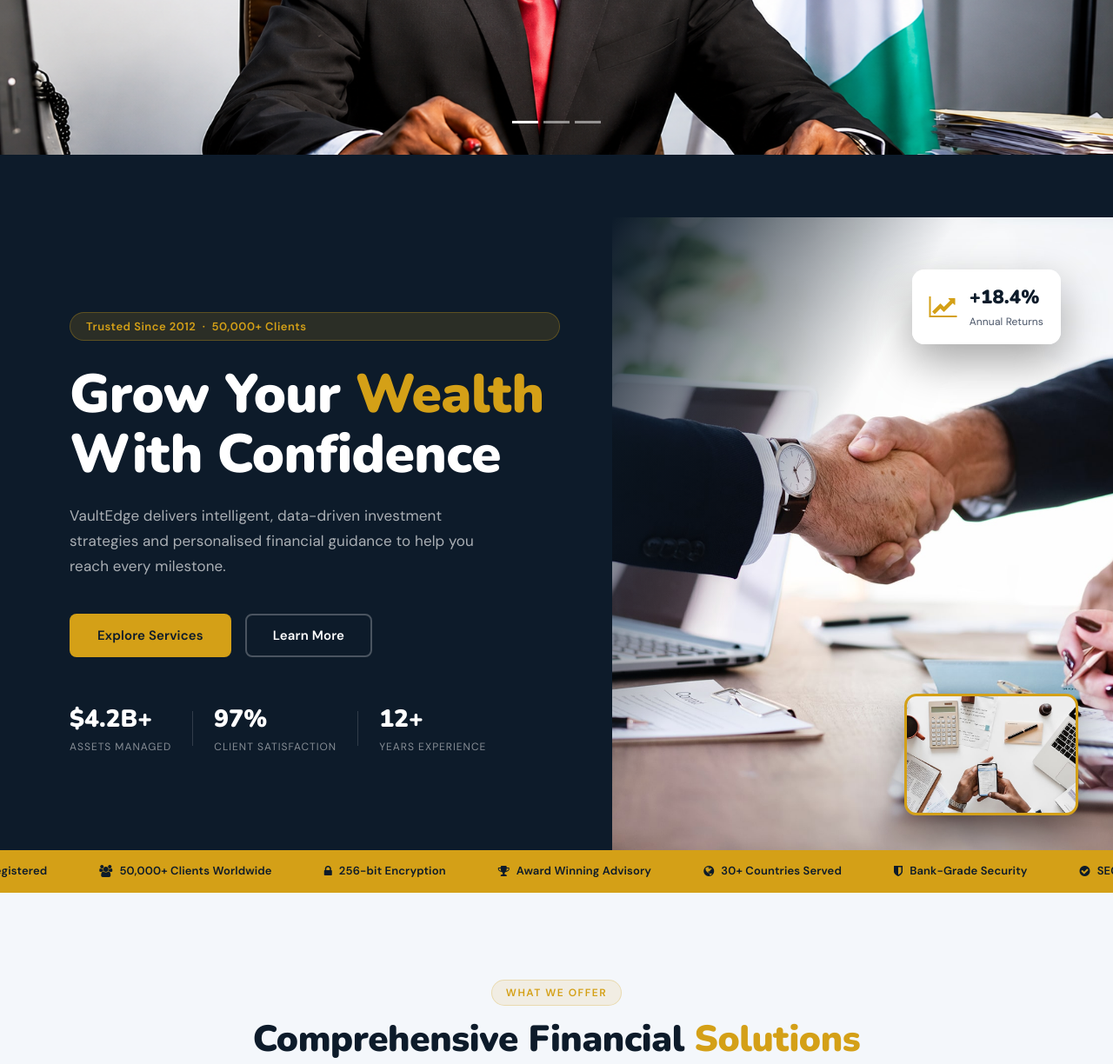
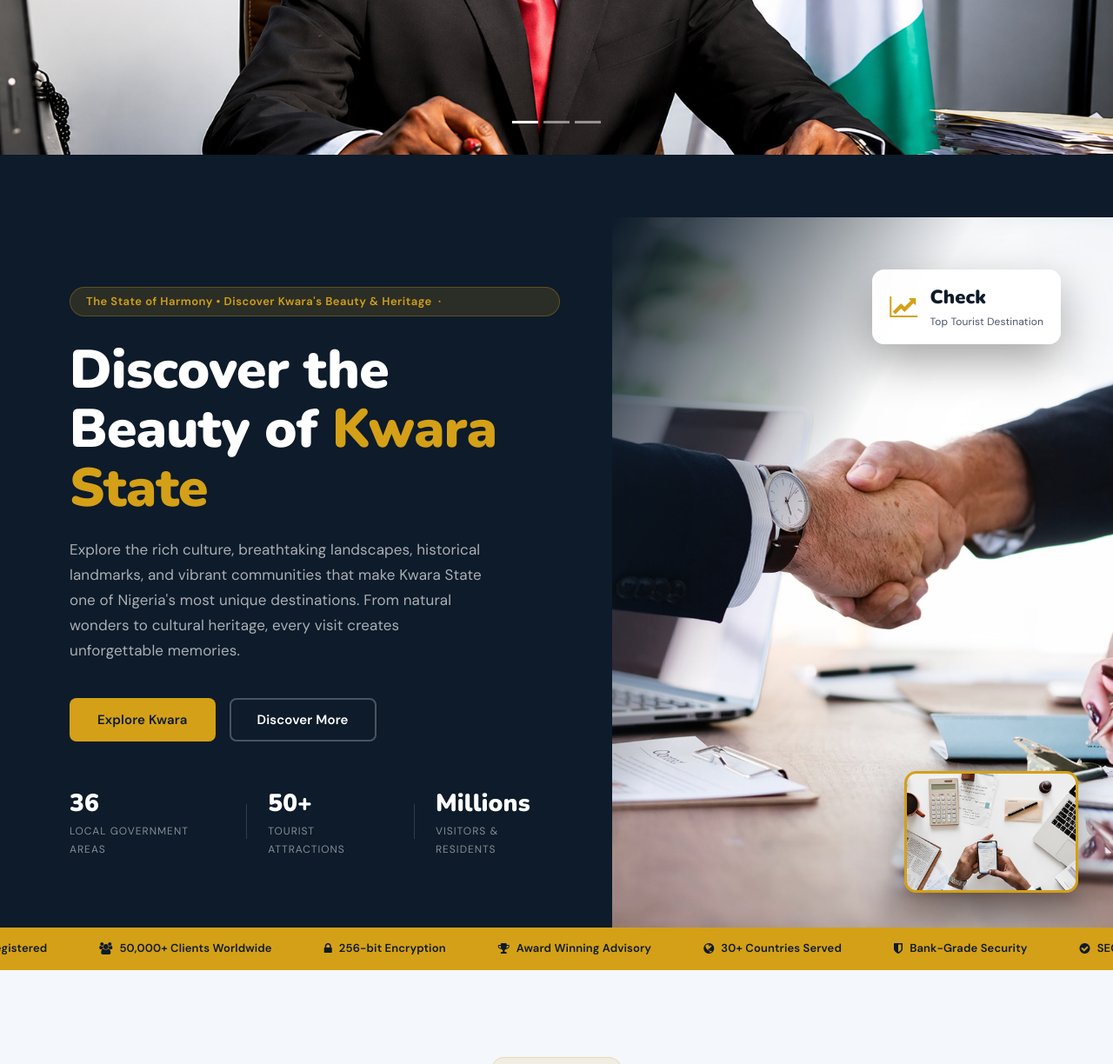
Before and after one commit to abdulkareemjamal50-bot/stateproject, a Django app: page / in a window 1280 px wide. Shown: the part 422-1646 px from the top of the page at 87% size. Run offline with Django 5.2, Linux system fonts and the light colour scheme; data that the repository does not hold is empty; parts of the project's set-up code (start-up, migrations or seed data) failed here and were passed over; some libraries are stand-ins or nearby versions; some web fonts are replaced.

Commit message:
Add blog management features with models, views, and templates for Kwara State website

```diff
--- a/KWARASTATE/main/views.py
+++ b/KWARASTATE/main/views.py
@@ -1,12 +1,13 @@
 from django.shortcuts import render,redirect
-from .models import ContactMessage
+from .models import ContactMessage,BlogPost
 
 from django.core.mail import send_mail
 from django.conf import settings
 from django.contrib import messages
 # Create your views here.
 def index(request):
-    return render(request, "index.html")
+    latest_post = (BlogPost.objects.filter(is_published=True)[:3])
+    return render(request, "index.html",{"latest_post": latest_post})
 
 def about(request):
     return render (request, "about.html")
--- a/KWARASTATE/templates/base.html
+++ b/KWARASTATE/templates/base.html
@@ -112,14 +112,14 @@
                 <div class="col-12 col-sm-6 col-lg-4 mb-50">
                     <div class="ve-footer-brand">
                         <a href="index.html" class="ve-footer-logo">
-                            <span class="ve-logo-icon">V</span>
-                            <span class="ve-logo-text">Vault<strong>Edge</strong></span>
+                            <span class="ve-logo-icon"> K</span>
+                            <span class="ve-logo-text">Kwara<strong>State</strong></span>
                         </a>
-                        <p>Empowering individuals and businesses with intelligent financial strategies since 2012.</p>
+                        <p>Discover the beauty, culture, history, and opportunities of Kwara State. Explore tourist attractions, government initiatives in Nigeria</p>
                         <div class="ve-social">
                             <a href="#"><i class="fa fa-facebook"></i></a>
                             <a href="#"><i class="fa fa-twitter"></i></a>
-                            <a href="#"><i class="fa fa-linkedin"></i></a>
+                            <a href="https://www.linkedin.com/company/kwaramoc/"><i class="fa fa-linkedin"></i></a>
                             <a href="#"><i class="fa fa-instagram"></i></a>
                         </div>
                     </div>
@@ -129,31 +129,31 @@
                     <h5 class="ve-footer-title">Quick Links</h5>
                     <ul class="ve-footer-links">
                         <li><a href="index.html">Home</a></li>
-                        <li><a href="about.html">About Us</a></li>
-                        <li><a href="services.html">Services</a></li>
-                        <li><a href="post.html">Insights</a></li>
+                        <li><a href="about.html">About Kwara</a></li>
+                        <li><a href="services.html">Tourist Attractions</a></li>
+                        <li><a href="post.html">Culture & Heritage</a></li>
                         <li><a href="contact.html">Contact</a></li>
                     </ul>
                 </div>
                 <!-- Col 3: Services -->
                 <div class="col-12 col-sm-6 col-lg-3 mb-50">
-                    <h5 class="ve-footer-title">Our Services</h5>
+                    <h5 class="ve-footer-title">Explore Kwara</h5>
                     <ul class="ve-footer-links">
-                        <li><a href="#">Investment Planning</a></li>
-                        <li><a href="#">Wealth Management</a></li>
-                        <li><a href="#">Retirement Plans</a></li>
-                        <li><a href="#">Tax Advisory</a></li>
-                        <li><a href="#">Risk Management</a></li>
+                        <li><a href="#">Tourist Attractions</a></li>
+                        <li><a href="#">Local Government Areas</a></li>
+                        <li><a href="#">Culture & Heritage</a></li>
+                        <li><a href="#">Education & Healthcare </a></li>
+                        <li><a href="#">Agriculture & Economy</a></li>
                     </ul>
                 </div>
                 <!-- Col 4: Contact -->
                 <div class="col-12 col-sm-6 col-lg-3 mb-50">
-                    <h5 class="ve-footer-title">Get In Touch</h5>
+                    <h5 class="ve-footer-title">Contact Us</h5>
                     <ul class="ve-footer-contact">
-                        <li><i class="fa fa-map-marker"></i> 42 Harbor View, San Francisco, CA</li>
-                        <li><i class="fa fa-phone"></i> +1 800 555 0199</li>
-                        <li><i class="fa fa-envelope"></i> hello@vaultedge.com</li>
-                        <li><i class="fa fa-clock-o"></i> Mon–Fri, 9am – 6pm</li>
+                        <li><i class="fa fa-map-marker"></i> Kwara State Government Secretariat, Ilorin, Kwara State, Nigeria</li>
+                        <li><i class="fa fa-phone"></i> +234 90 2475 9576</li>
+                        <li><i class="fa fa-envelope"></i> info@kwarastate.gov.ng</li>
+                        <li><i class="fa fa-clock-o"></i> Office Hours: Monday – Friday, 8:00 AM – 4:00 PM</li>
                     </ul>
                 </div>
             </div>
@@ -163,7 +163,7 @@
         <div class="ve-footer-bottom">
             <div class="container">
                 <div class="ve-footer-bottom-inner">
-                    <p>Copyright &copy; <script>document.write(new Date().getFullYear());</script> VaultEdge. All Rights Reserved <a href="https://github.com/Rabina-Vishwakarma/" class="text-white" target="_blank">Rabina Vishwakarma</a> • Distributed by <a href="https://themewagon.com" class="text-white" target="_blank">ThemeWagon</a></p>
+                    <p>Copyright &copy; <script>document.write(new Date().getFullYear());</script> Kwara State Government All Rights Reserved & Information Portal.</a></p>
                     <ul>
                         <li><a href="#">Privacy Policy</a></li>
                         <li><a href="#">Terms of Use</a></li>
--- a/KWARASTATE/templates/index.html
+++ b/KWARASTATE/templates/index.html
@@ -53,28 +53,28 @@
     <section class="ve-hero">
         <!-- Left Panel -->
         <div class="ve-hero-left">
-            <span class="ve-hero-badge">Trusted Since 2012 &nbsp;·&nbsp; 50,000+ Clients</span>
-            <h1>Grow Your <span class="ve-highlight">Wealth</span><br>With Confidence</h1>
-            <p>VaultEdge delivers intelligent, data-driven investment strategies and personalised financial guidance to help you reach every milestone.</p>
+            <span class="ve-hero-badge">The State of Harmony • Discover Kwara's Beauty & Heritage &nbsp;·&nbsp; </span>
+            <h1>Discover the Beauty of<span class="ve-highlight"> Kwara State </span></h1>
+            <p>Explore the rich culture, breathtaking landscapes, historical landmarks, and vibrant communities that make Kwara State one of Nigeria's most unique destinations. From natural wonders to cultural heritage, every visit creates unforgettable memories.</p>
             <div class="ve-hero-btns">
-                <a href="services.html" class="ve-btn-primary">Explore Services</a>
-                <a href="about.html" class="ve-btn-ghost">Learn More</a>
+                <a href="services.html" class="ve-btn-primary">Explore Kwara</a>
+                <a href="about.html" class="ve-btn-ghost">Discover More</a>
             </div>
             <!-- Quick Stats Row -->
             <div class="ve-hero-stats">
                 <div class="ve-stat">
-                    <strong>$4.2B+</strong>
-                    <span>Assets Managed</span>
+                    <strong>36</strong>
+                    <span>Local Government Areas</span>
                 </div>
                 <div class="ve-stat-divider"></div>
                 <div class="ve-stat">
-                    <strong>97%</strong>
-                    <span>Client Satisfaction</span>
+                    <strong>50+</strong>
+                    <span>Tourist Attractions</span>
                 </div>
                 <div class="ve-stat-divider"></div>
                 <div class="ve-stat">
-                    <strong>12+</strong>
-                    <span>Years Experience</span>
+                    <strong>Millions</strong>
+                    <span>Visitors & Residents</span>
                 </div>
             </div>
         </div>
@@ -86,8 +86,8 @@
             <div class="ve-float-card">
                 <i class="fa fa-line-chart"></i>
                 <div>
-                    <strong>+18.4%</strong>
-                    <span>Annual Returns</span>
+                    <strong>Check</strong>
+                    <span>Top Tourist Destination</span>
                 </div>
             </div>
         </div>
@@ -167,32 +167,32 @@
                     <div class="ve-whyus-img-wrap wow fadeInLeft" data-wow-delay="100ms">
                         <div class="ve-whyus-img-main bg-img" style="background-image:url('{% static 'img/bg-img/5.jpg' %}');"></div>
                         <div class="ve-whyus-badge">
-                            <strong>12+</strong>
-                            <span>Years of Financial Excellence</span>
+                            <strong>Millions</strong>
+                            <span>Residents & Visitors</span>
                         </div>
                     </div>
                 </div>
                 <!-- Content Side -->
                 <div class="col-12 col-lg-7 wow fadeInRight" data-wow-delay="200ms">
                     <div class="ve-whyus-content">
-                        <span class="ve-section-tag">Why VaultEdge</span>
-                        <h2>A Smarter Way to Manage <span>Your Money</span></h2>
-                        <p>We combine deep financial expertise with cutting-edge technology to deliver outcomes that consistently outperform the market — all while keeping your interests first.</p>
+                        <span class="ve-section-tag">WHY VISIT KWARA</span>
+                        <h2>Discover the Heart of Nigeria's <span> Hidden Treasure</span></h2>
+                        <p>Kwara State is home to breathtaking waterfalls, ancient cultural landmarks, scenic hills, and welcoming communities. Whether you're visiting for adventure, education, business, or relaxation, Kwara offers unforgettable experiences for everyone.</p>
                         <div class="ve-checklist">
                             <div class="ve-check-item">
                                 <i class="fa fa-check-circle"></i>
-                                <div><strong>Personalised Strategy</strong><p>Every plan is crafted specifically for your unique financial situation.</p></div>
+                                <div><strong>Natural Attractions</strong><p>Explore stunning destinations including Owu Falls, Sobi Hill, and other breathtaking landscapes that showcase Kwara's natural beauty.</p></div>
                             </div>
                             <div class="ve-check-item">
                                 <i class="fa fa-check-circle"></i>
-                                <div><strong>Transparent Pricing</strong><p>No hidden fees. Clear, upfront pricing on every product and service.</p></div>
+                                <div><strong>Rich Cultural Heritage</strong><p>Experience centuries of history through traditional festivals, historic sites, local crafts, and the famous Esie Museum.</p></div>
                             </div>
                             <div class="ve-check-item">
                                 <i class="fa fa-check-circle"></i>
-                                <div><strong>24/7 Expert Support</strong><p>Our advisors are always available when you need guidance the most.</p></div>
+                                <div><strong>Warm Hospitality</strong><p>Enjoy the welcoming spirit of the people of Kwara while discovering delicious local cuisine, vibrant markets, and unforgettable experiences..</p></div>
                             </div>
                         </div>
-                        <a href="about.html" class="ve-btn-primary mt-30">Discover Our Story</a>
+                        <a href="about.html" class="ve-btn-primary mt-30">Plan Your Visit</a>
                     </div>
                 </div>
             </div>
@@ -205,23 +205,23 @@
             <div class="ve-counter-grid">
                 <div class="ve-counter-item wow fadeInUp" data-wow-delay="100ms">
                     <i class="fa fa-users"></i>
-                    <strong class="counter" data-count="50000">0</strong><span>+</span>
-                    <p>Happy Clients</p>
+                    <strong class="counter" data-count="3.2M">0</strong><span>+</span>
+                    <p>POPULATION</p>
                 </div>
                 <div class="ve-counter-item wow fadeInUp" data-wow-delay="200ms">
                     <i class="fa fa-briefcase"></i>
-                    <strong class="counter" data-count="4200">0</strong><span>M+</span>
-                    <p>Assets Managed</p>
+                    <strong class="counter" data-count="36">0</strong><span></span>
+                    <p>LOCAL GOVERNMENTS</p>
                 </div>
                 <div class="ve-counter-item wow fadeInUp" data-wow-delay="300ms">
                     <i class="fa fa-globe"></i>
-                    <strong class="counter" data-count="30">0</strong><span>+</span>
-                    <p>Countries Served</p>
+                    <strong class="counter" data-count="50">0</strong><span>+</span>
+                    <p>TOURIST ATTRACTIONs</p>
                 </div>
                 <div class="ve-counter-item wow fadeInUp" data-wow-delay="400ms">
                     <i class="fa fa-trophy"></i>
-                    <strong class="counter" data-count="18">0</strong><span></span>
-                    <p>Industry Awards</p>
+                    <strong class="counter" data-count="60">0</strong><span>+</span>
+                    <p>YEARS OF STATEHOOD</p>
                 </div>
             </div>
         </div>
@@ -269,11 +269,11 @@
         <div class="container ve-cta-content">
             <div class="row align-items-center">
                 <div class="col-12 col-lg-8">
-                    <h2>Ready to Take Control of Your <span>Financial Future?</span></h2>
-                    <p>Book a free 30-minute consultation with one of our certified financial advisors today.</p>
+                    <h2>Experience the Best of  <span>Kwara State</span></h2>
+                    <p>Learn about our culture, tourism, investment opportunities, education, history, and everything that makes Kwara State a wonderful place to visit and live.</p>
                 </div>
                 <div class="col-12 col-lg-4 text-lg-right">
-                    <a href="contact.html" class="ve-btn-white">Book Free Consultation</a>
+                    <a href="contact.html" class="ve-btn-white">Start Exploring</a>
                 </div>
             </div>
         </div>
@@ -288,49 +288,29 @@
                 <p>Stay ahead with expert commentary, market analysis, and actionable financial tips.</p>
             </div>
             <div class="row">
+                {% for post in  latest_post %}
                 <div class="col-12 col-md-4 wow fadeInUp" data-wow-delay="100ms">
                     <div class="ve-insight-card">
+
+                        {% if post.featured_image %}
+                         <div class="ve-insight-img bg-img" style="background-image:url('{{ post.featured_image.url}} '); "></div>
+                        {% else %}
                         <div class="ve-insight-img bg-img" style="background-image:url('{% static 'img/bg-img/10.jpg' %}');"></div>
+                        {% endif %}
                         <div class="ve-insight-body">
-                            <span class="ve-insight-cat">Investment</span>
-                            <h5><a href="single-post.html">5 Smart Investment Strategies for 2025</a></h5>
-                            <p>Discover the top strategies seasoned investors are using to grow wealth in volatile markets.</p>
+                            <span class="ve-insight-cat">{{post.category}}</span>
+                            <h5><a href="single-post.html">{{post.title}}</a></h5>
+                            <p>{{post.content}}.</p>
                             <div class="ve-insight-meta">
-                                <span><i class="fa fa-calendar"></i> April 26</span>
+                                <span><i class="fa fa-calendar"></i> {{post.published_date}}</span>
                                 <a href="single-post.html">Read More <i class="fa fa-arrow-right"></i></a>
                             </div>
                         </div>
                     </div>
                 </div>
-                <div class="col-12 col-md-4 wow fadeInUp" data-wow-delay="250ms">
-                    <div class="ve-insight-card">
-                        <div class="ve-insight-img bg-img" style="background-image:url('{% static 'img/bg-img/11.jpg' %}');"></div>
-                        <div class="ve-insight-body">
-                            <span class="ve-insight-cat">Credit</span>
-                            <h5><a href="single-post.html">Understanding Your Credit Score in 2025</a></h5>
-                            <p>Learn the key factors that influence your credit score and how to improve it fast.</p>
-                            <div class="ve-insight-meta">
-                                <span><i class="fa fa-calendar"></i> April 20</span>
-                                <a href="single-post.html">Read More <i class="fa fa-arrow-right"></i></a>
-                            </div>
-                        </div>
-                    </div>
-                </div>
-                <div class="col-12 col-md-4 wow fadeInUp" data-wow-delay="400ms">
-                    <div class="ve-insight-card">
-                        <div class="ve-insight-img bg-img" style="background-image:url('{% static 'img/bg-img/12.jpg' %}');"></div>
-                        <div class="ve-insight-body">
-                            <span class="ve-insight-cat">Savings</span>
-                            <h5><a href="single-post.html">Building Wealth in Your 30s — A Full Guide</a></h5>
-                            <p>The financial habits and investment moves that set you up for lifelong prosperity.</p>
-                            <div class="ve-insight-meta">
-                                <span><i class="fa fa-calendar"></i> April 14</span>
-                                <a href="single-post.html">Read More <i class="fa fa-arrow-right"></i></a>
-                            </div>
-                        </div>
-                    </div>
-                </div>
+
             </div>
+            {% endfor %}
         </div>
     </section>
 
@@ -341,14 +321,14 @@
                 <div class="ve-nl-left">
                     <i class="fa fa-envelope-o"></i>
                     <div>
-                        <h3>Stay Ahead of the Markets</h3>
-                        <p>Weekly insights, tips, and exclusive offers — straight to your inbox.</p>
+                        <h3>Stay Updated with Kwara State</h3>
+                        <p>Get the latest news, upcoming festivals, tourism updates, cultural events, and travel information delivered directly to your inbox.</p>
                     </div>
                 </div>
                 <div class="ve-nl-right">
                     <form class="ve-nl-form" action="#" method="post">
                         <input type="email" placeholder="Enter your email address" required>
-                        <button type="submit">Subscribe</button>
+                        <button type="submit">Get Updates</button>
                     </form>
                 </div>
             </div>
```
Also changed, not shown: KWARASTATE/main/admin.py (+20 -1 lines), KWARASTATE/main/models.py (+29 -3 lines), KWARASTATE/templates/about.html (+11 -7 lines), KWARASTATE/db.sqlite3, KWARASTATE/main/migrations/0002_blogcategory_blogpost.py (added).
